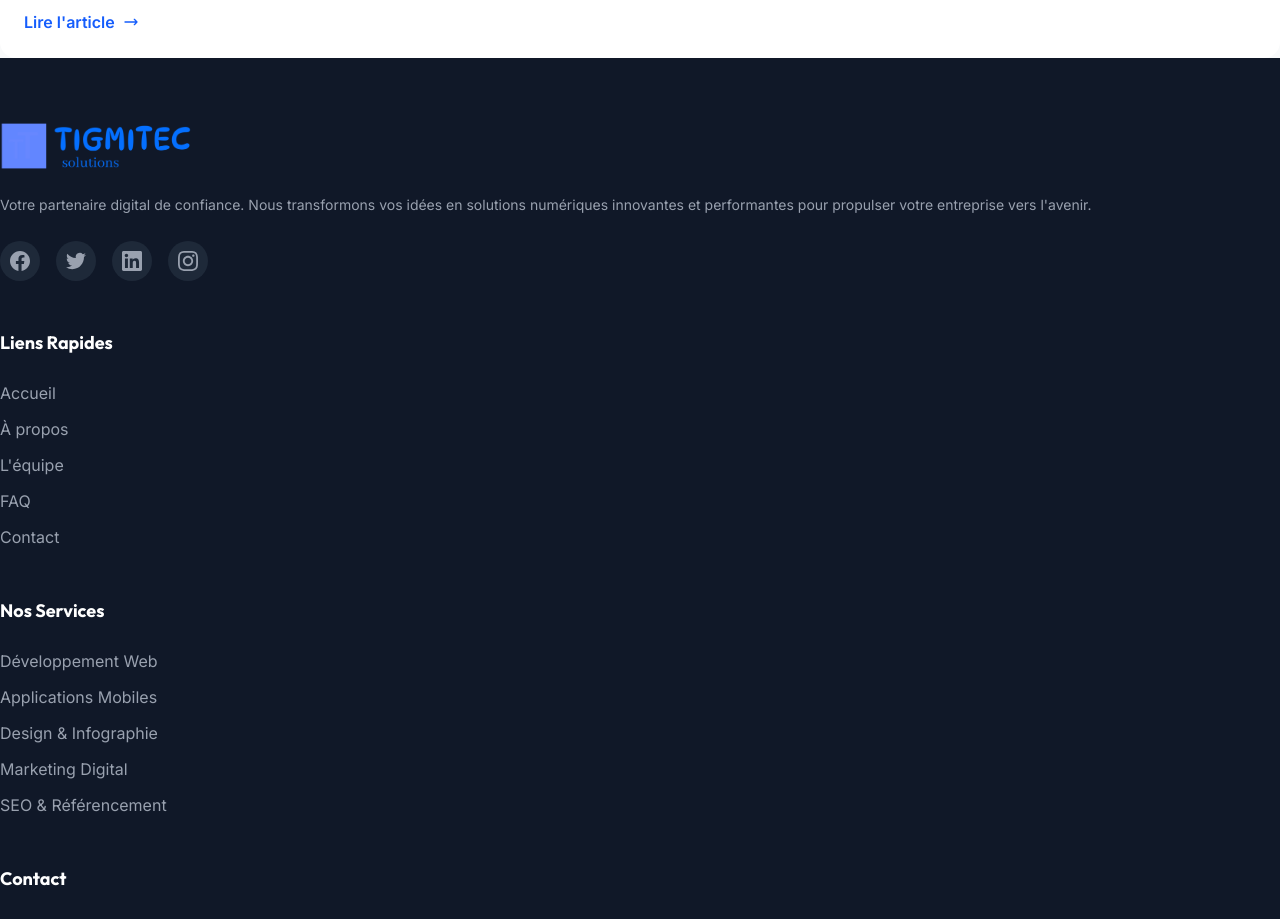
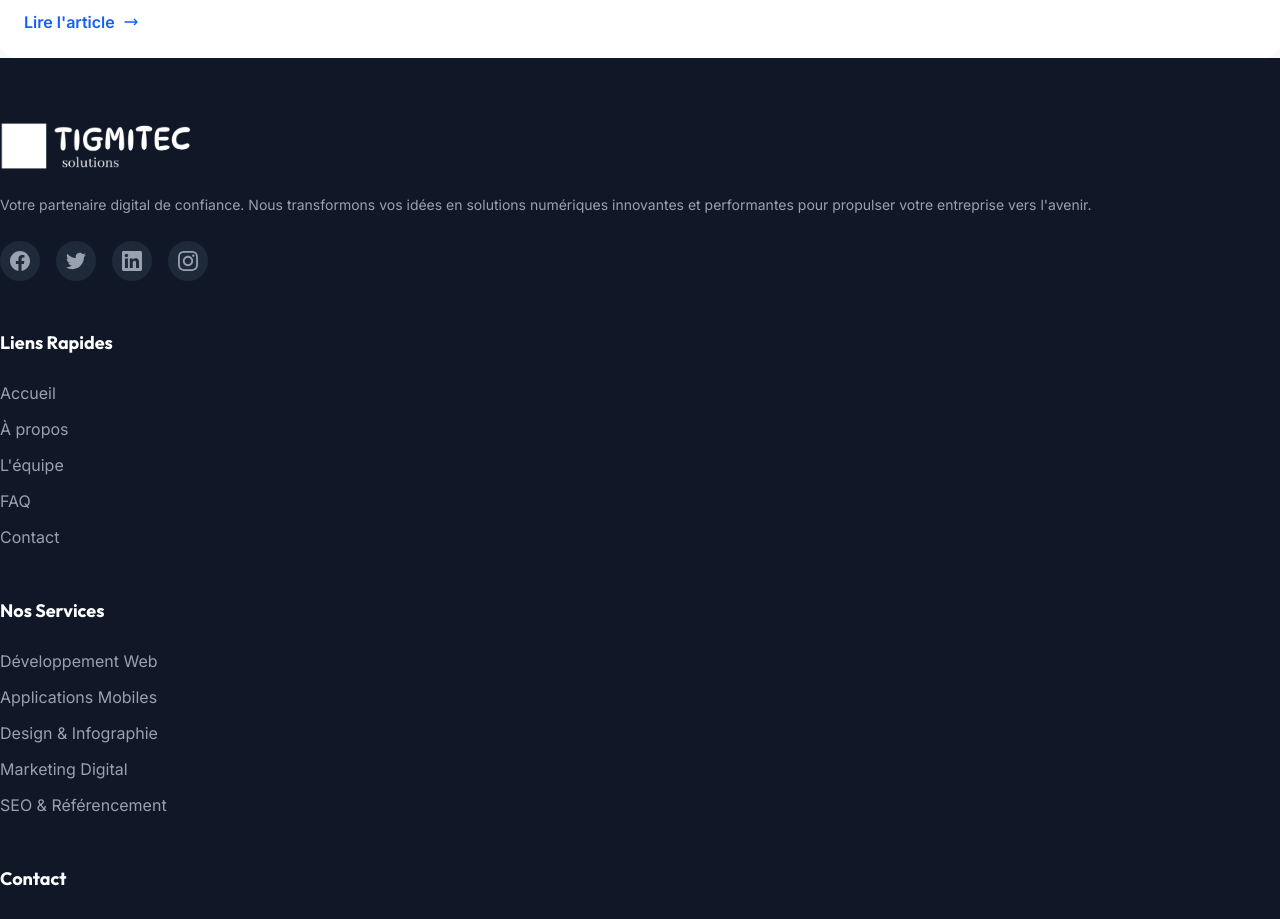
Before and after one commit to Elmokhtar1996/tigmitec-site, a Next.js app: page / in a window 1280 px wide. Shown: the part 5940-6859 px from the top of the page. Built offline with nearby package versions, Linux system fonts and the light colour scheme.

Commit message:
Make footer logo pure white

```diff
--- a/components/Footer.js
+++ b/components/Footer.js
@@ -14,7 +14,7 @@ const Footer = () => {
                                 alt="TigmiTec Logo"
                                 fill
                                 className="object-contain object-left"
-                                style={{ filter: 'invert(34%) sepia(87%) saturate(4529%) hue-rotate(208deg) brightness(102%) contrast(101%)' }}
+                                style={{ filter: 'brightness(0) invert(1)' }}
                             />
                         </Link>
                         <p className="text-gray-400 leading-relaxed text-sm">
```
